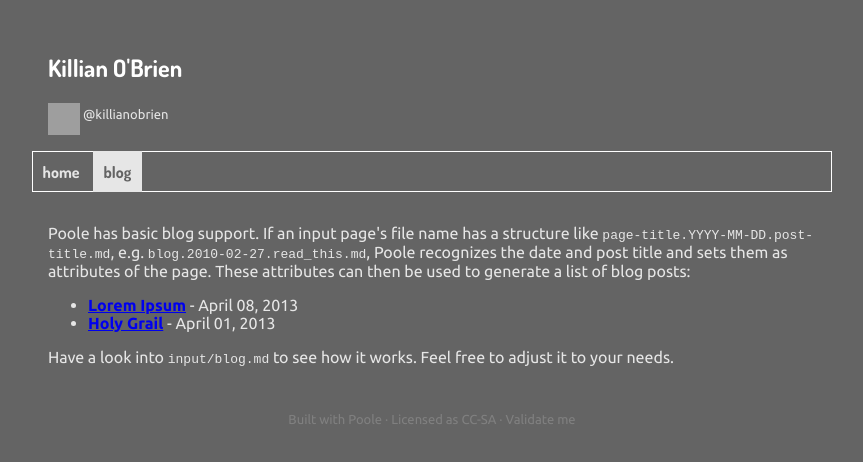
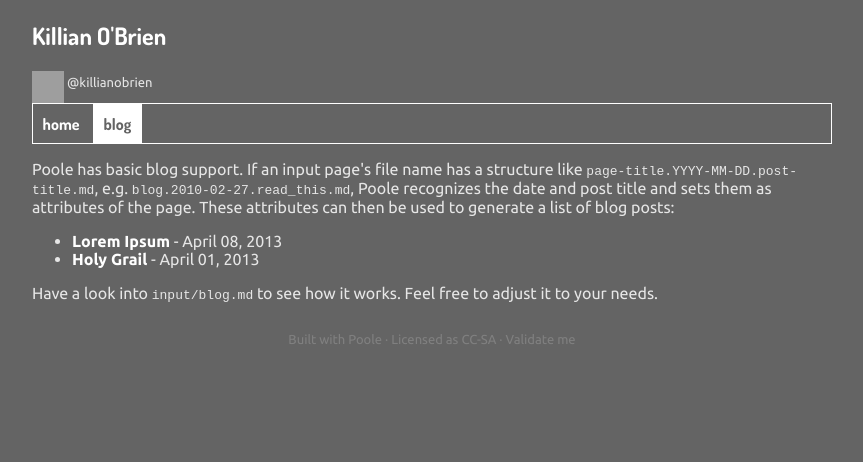
Before and after one commit to killianobrien/killianobrien.github.io, a plain HTML site: page blog.html in a window 1280 px wide. Shown: the whole page, without its empty margins (208-1071 px from the left). Drawn offline with Linux system fonts and the light colour scheme; grey boxes are pictures that could not be loaded.

Commit message:
fix colors

```diff
--- a/blog.html
+++ b/blog.html
@@ -15,13 +15,15 @@
             color: rgb(230,230,230);
 	    background-color: rgb(100,100,100);
         }
-div h1, div h2, dvi h3, div h4, div h5, div h6 {
-  color: rgb(255,255,255);
+a{text-decoration: none;
+	      color: rgb(255,255,255);}
+div#content a:hover{background-color: rgb(150,150,150);}
+h1, h2, h3, h4, h5, h6 {color: rgb(255,255,255);
 font-family: 'Dosis', sans-serif;
  }
         div#box {
         }
-        div#header, div#menu, div#content, div#footer {
+        div#menu, div#footer {
             padding: 1em;
         }
         div#menu {
@@ -35,7 +37,7 @@ border: 1px solid rgb(255,255,255);
             padding: 0.6em;
         }
         #menu a {
-            color: rgb(230,230,230);
+            color: rgb(255,255,255);
             text-decoration: none;
         }
 #menu a.current {
@@ -43,8 +45,8 @@ border: 1px solid rgb(255,255,255);
             text-decoration: none;
         }
 	#menu span.current {
-		background-color: rgb(230,230,230);
-            border: 1px solid rgb(230,230,230);
+		background-color: rgb(255,255,255);
+            border: 1px solid rgb(255,255,255);
 	        }
 	div#footer {
             color: gray;
```
Also changed, not shown: blog.2013-04-01.Holy_Grail.html (+8 -6 lines), blog.2013-04-08.Lorem_Ipsum.html (+8 -6 lines), index.html (+6 -4 lines).
